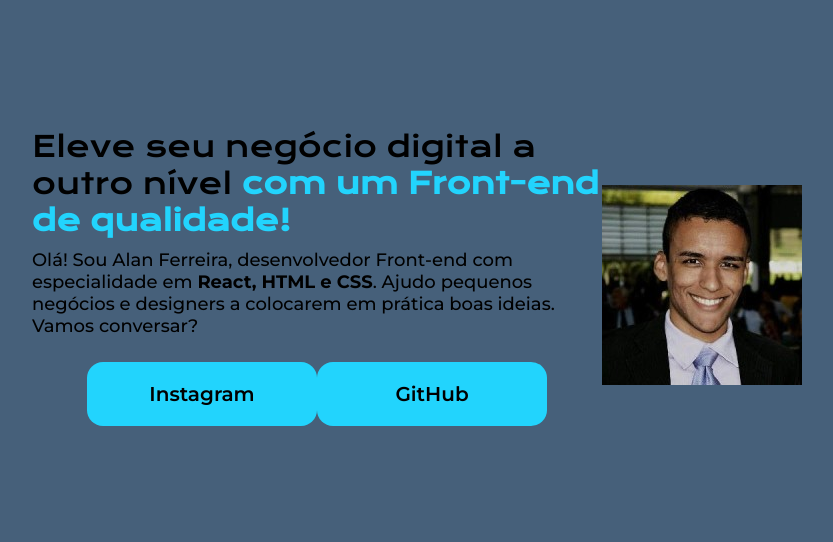
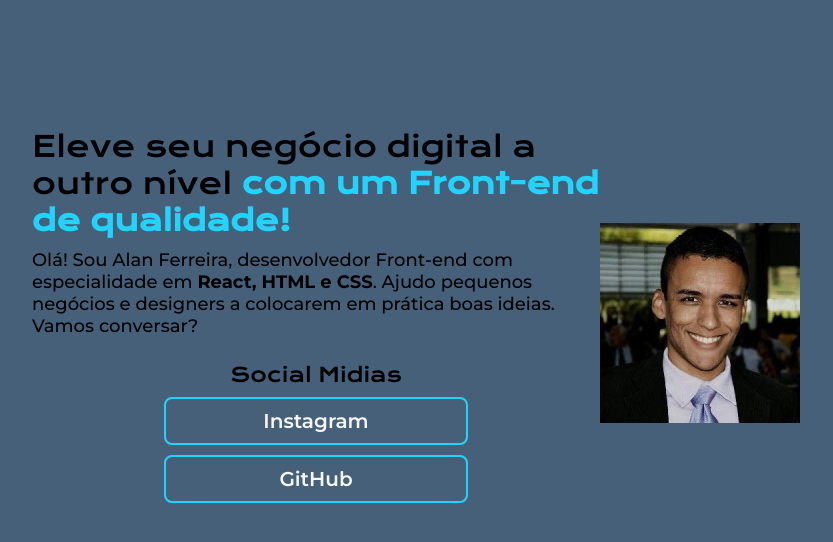
Before and after one commit to AllanSafe/Alura-portfolio, a plain HTML site: page Primeiro-codigo/index.html in a window 1280 px wide. Shown: the whole page, without its empty margins (224-1057 px from the left). Drawn offline with nearby package versions, Linux system fonts and the light colour scheme.

Commit message:
update: Added subtitle in links section and changed flex from row to column in CSS

```diff
--- a/Primeiro-codigo/index.html
+++ b/Primeiro-codigo/index.html
@@ -23,6 +23,7 @@
           designers a colocarem em prática boas ideias. Vamos conversar?
         </p>
         <div class="apresentacao__links">
+          <h2 class="apresentacao__links__subtitulo">Social Midias</h2>
           <a
             class="apresentacao__links__social"
             href="https://www.instagram.com/allansmiths/"
--- a/Primeiro-codigo/style.css
+++ b/Primeiro-codigo/style.css
@@ -41,22 +41,31 @@ body {
 }
 .apresentacao__links {
   display: flex;
+  flex-direction: column;
+  align-items: center;
   justify-content: space-between;
   padding: 10px 50px;
   font-size: 16px;
   margin: 5px;
   border-radius: 5px;
+  gap: 10px;
+}
+.apresentacao__links__subtitulo {
+  font-family: "Krona One", sans-serif;
+  font-weight: 400;
+  font-style: normal;
+  font-size: 20px;
 }
 
 .apresentacao__links__social {
-  background-color: #22d4fd;
-  width: 230px;
+  border: 2px solid #22d4fd;
+  color: #f6f6f6;
+  width: 300px;
   text-align: center;
-  border-radius: 16px;
+  border-radius: 8px;
   font-size: 20px;
   text-decoration: none;
-  padding: 20px 0;
-  color: black;
+  padding: 10px 0;
   font-family: "Montserrat", sans-serif;
   font-optical-sizing: auto;
   font-weight: 600;
```
